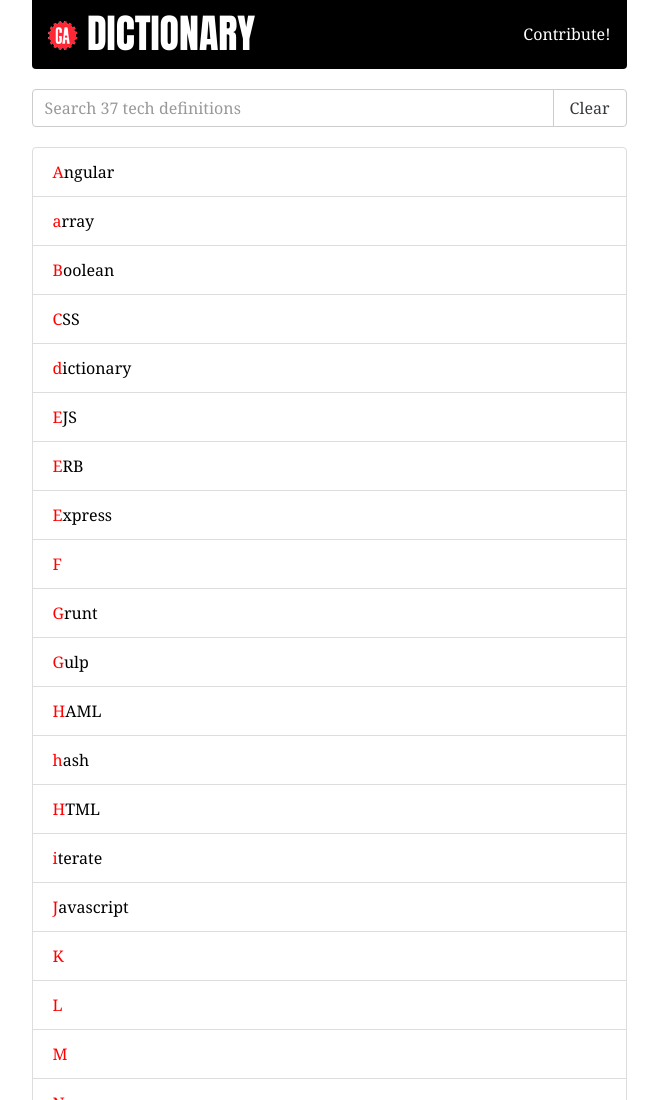
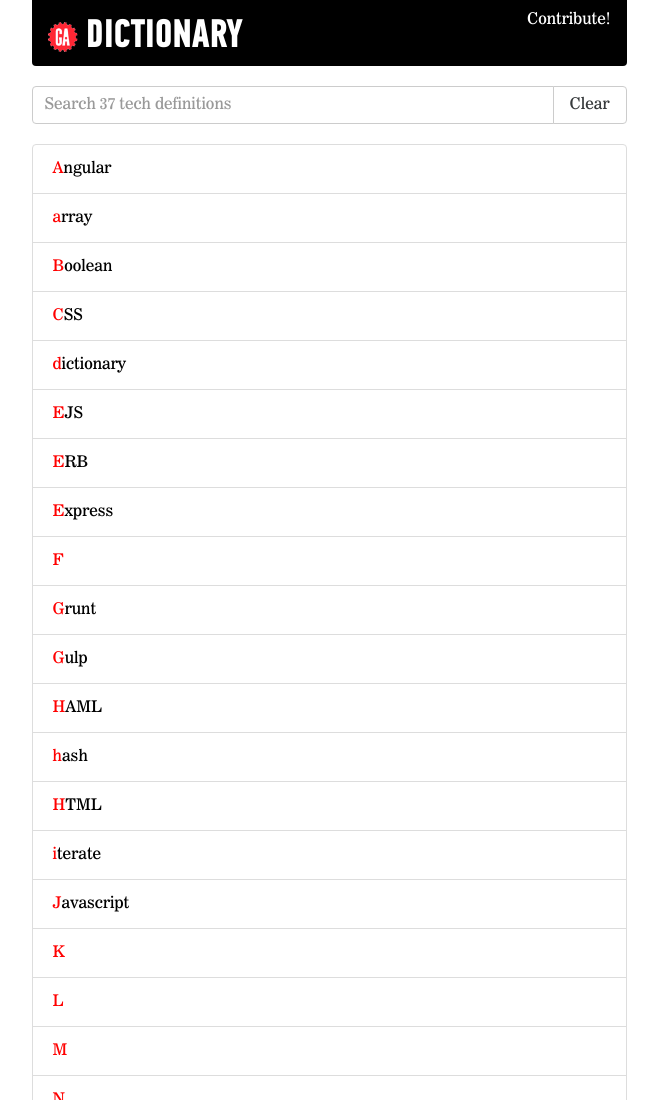
Before and after one commit to spencermeyer/ga-dictionary, a website: page public/index.html in a window 1280 px wide. Shown: the top 1100 px of the page, without its empty margins (311-969 px from the left). Drawn offline with Linux system fonts and the light colour scheme.

Commit message:
Updating font urls

```diff
--- a/assets/scss/base/_base.scss
+++ b/assets/scss/base/_base.scss
@@ -1,5 +1,5 @@
+@import 'fonts';
 @import 'variables';
-@import 'fonts';
 @import 'typography';
 @import 'structure';
 @import 'forms';
--- a/assets/scss/base/_fonts.scss
+++ b/assets/scss/base/_fonts.scss
@@ -1,71 +1,77 @@
 @font-face {
   font-family: 'PFDinTextCompProBold';
-  src: font-url('pfdintextcomppro-bold.eot');
-  src: font-url('pfdintextcomppro-bold.eot?#iefix') format('embedded-opentype'),
-       font-url('pfdintextcomppro-bold.woff') format('woff'),
-       font-url('pfdintextcomppro-bold.ttf')  format('truetype'),
-       font-url('pfdintextcomppro-bold.svg#svgFontName') format('svg');
+  src: url('../fonts/pfdintextcomppro-bold.eot#') format('eot'),
+  url('../fonts/pfdintextcomppro-bold.woff') format('woff'),
+  url('../fonts/pfdintextcomppro-bold.ttf')  format('truetype'),
+  url('../fonts/pfdintextcomppro-bold.svg#svgFontName') format('svg');
+  font-weight: normal;
+  font-style: normal;
 }
 
 @font-face {
   font-family: 'PFDinTextCompProMedium';
-  src: font-url('pfdintextcomppro-medium.eot');
-  src: font-url('pfdintextcomppro-medium.eot?#iefix') format('embedded-opentype'),
-       font-url('pfdintextcomppro-medium.woff') format('woff'),
-       font-url('pfdintextcomppro-medium.ttf')  format('truetype'),
-       font-url('pfdintextcomppro-medium.svg#svgFontName') format('svg');
+  src: url('../fonts/pfdintextcomppro-medium.eot#') format('eot'),
+  url('../fonts/pfdintextcomppro-medium.woff') format('woff'),
+  url('../fonts/pfdintextcomppro-medium.ttf')  format('truetype'),
+  url('../fonts/pfdintextcomppro-medium.svg#svgFontName') format('svg');
+  font-weight: normal;
+  font-style: normal;
 }
 
 @font-face {
   font-family: 'PFDinTextCompProLight';
-  src: font-url('pfdintextcomppro-light.eot');
-  src: font-url('pfdintextcomppro-light.eot?#iefix') format('embedded-opentype'),
-       font-url('pfdintextcomppro-light.woff') format('woff'),
-       font-url('pfdintextcomppro-light.ttf')  format('truetype'),
-       font-url('pfdintextcomppro-light.svg#svgFontName') format('svg');
+  src: url('../fonts/pfdintextcomppro-light.eot#') format('eot'),
+  url('../fonts/pfdintextcomppro-light.woff') format('woff'),
+  url('../fonts/pfdintextcomppro-light.ttf')  format('truetype'),
+  url('../fonts/pfdintextcomppro-light.svg#svgFontName') format('svg');
+  font-weight: normal;
+  font-style: normal;
 }
 
 @font-face {
   font-family: 'News706BT-RomanC';
-  src: font-url('News706BT-RomanC.eot');
-  src: font-url('News706BT-RomanC.eot?#iefix') format('embedded-opentype'),
-       font-url('News706BT-RomanC.woff') format('woff'),
-       font-url('News706BT-RomanC.ttf')  format('truetype'),
-       font-url('News706BT-RomanC.svg#svgFontName') format('svg');
+  src: url('../fonts/News706BT-RomanC.eot#') format('eot'),
+  url('../fonts/News706BT-RomanC.woff') format('woff'),
+  url('../fonts/News706BT-RomanC.ttf')  format('truetype'),
+  url('../fonts/News706BT-RomanC.svg#svgFontName') format('svg');
 }
 
 @font-face {
   font-family: 'News706BT-ItalicC';
-  src: font-url('News706BT-ItalicC.eot');
-  src: font-url('News706BT-ItalicC.eot?#iefix') format('embedded-opentype'),
-       font-url('News706BT-ItalicC.woff') format('woff'),
-       font-url('News706BT-ItalicC.ttf')  format('truetype'),
-       font-url('News706BT-ItalicC.svg#svgFontName') format('svg');
+  src: url('../fonts/News706BT-ItalicC.eot#') format('eot'),
+  url('../fonts/News706BT-ItalicC.woff') format('woff'),
+  url('../fonts/News706BT-ItalicC.ttf') format('truetype'),
+  url('../fonts/News706BT-ItalicC.svg#svgFontName') format('svg');
+  font-weight: normal;
+  font-style: normal;
 }
 
 @font-face {
   font-family: 'News706BT-BoldC';
-  src: font-url('News706BT-BoldC.eot');
-  src: font-url('News706BT-BoldC.eot?#iefix') format('embedded-opentype'),
-       font-url('News706BT-BoldC.woff') format('woff'),
-       font-url('News706BT-BoldC.ttf')  format('truetype'),
-       font-url('News706BT-BoldC.svg#svgFontName') format('svg');
+  src: url('../fonts/News706BT-BoldC.eot#') format('eot'),
+  url('../fonts/News706BT-BoldC.woff') format('woff'),
+  url('../fonts/News706BT-BoldC.ttf')  format('truetype'),
+  url('../fonts/News706BT-BoldC.svg#svgFontName') format('svg');
+  font-weight: normal;
+  font-style: normal;
 }
 
 @font-face {
   font-family: 'Inconsolata';
-  src: font-url('inconsolata.eot');
-  src: font-url('inconsolata.eot?#iefix') format('embedded-opentype'),
-       font-url('inconsolata.woff') format('woff'),
-       font-url('inconsolata.ttf')  format('truetype'),
-       font-url('inconsolata.svg#svgFontName') format('svg');
+  src: url('../fonts/inconsolata.eot#') format('eot'),
+  url('../fonts/inconsolata.woff') format('woff'),
+  url('../fonts/inconsolata.ttf')  format('truetype'),
+  url('../fonts/inconsolata.svg#svgFontName') format('svg');
+  font-weight: normal;
+  font-style: normal;
 }
 
 @font-face {
   font-family: 'Iconic';
-  src: font-url('iconic.eot');
-  src: font-url('iconic.eot?#iefix') format('embedded-opentype'),
-       font-url('iconic.woff') format('woff'),
-       font-url('iconic.ttf')  format('truetype'),
-       font-url('iconic.svg#svgFontName') format('svg');
+  src: url('../fonts/iconic.eot#') format('eot'),
+  url('../fonts/iconic.woff') format('woff'),
+  url('../fonts/iconic.ttf')  format('truetype'),
+  url('../fonts/iconic.svg#svgFontName') format('svg');
+  font-weight: normal;
+  font-style: normal;
 }
--- a/assets/scss/base/modules/_navbar.scss
+++ b/assets/scss/base/modules/_navbar.scss
@@ -7,13 +7,6 @@
   h1 {
     margin: 0;
     padding: 0;
-  }
-
-  li.nav-item {
-    &:first-child {
-      line-height: 60px;
-    }
-    line-height: 53px;
   }
 
   a, a:visited, a:link, a:active {
@@ -37,3 +30,12 @@
     color: red;
   }
 }
+
+// iPhone - http://stephen.io/mediaqueries/#iPhone
+@media only screen
+and (min-device-width : 375px)
+and (max-device-width : 667px) {
+  .navbar h1 {
+    font-size: 2rem
+  }
+}
--- a/public/index.html
+++ b/public/index.html
@@ -7,6 +7,7 @@
 	<link rel="stylesheet" href="/css/style.min.css">
 	<link href="/images/favicon.ico" rel="shortcut icon">
 	<link href="/images/apple-touch-icon-152x152.png" rel="apple-touch-icon" sizes="152x152">
+	<meta name="viewport" content="width=device-width, initial-scale=1">
 </head>
 <body>
 	<div class="row">
```
Also changed, not shown: public/css/style.css, public/css/style.min.css.
